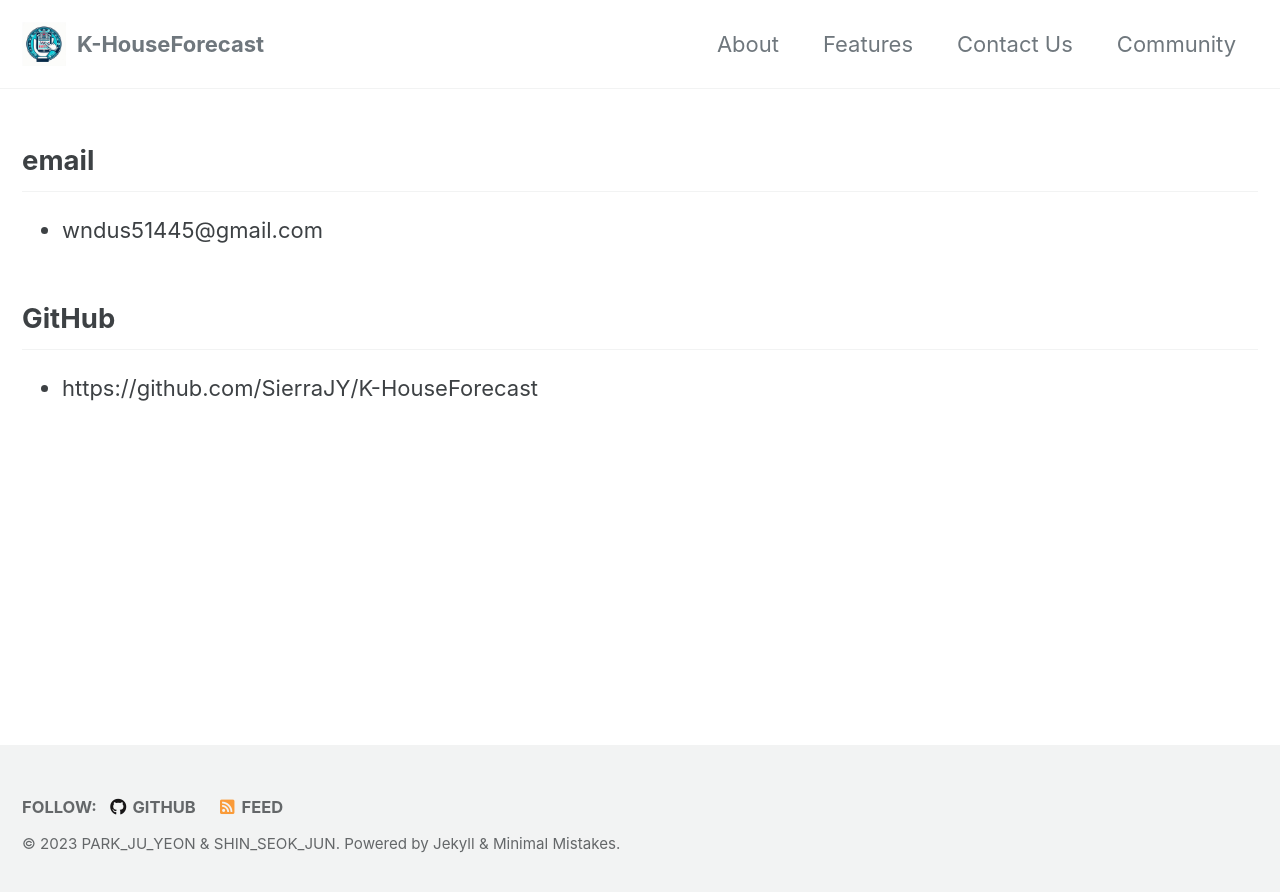
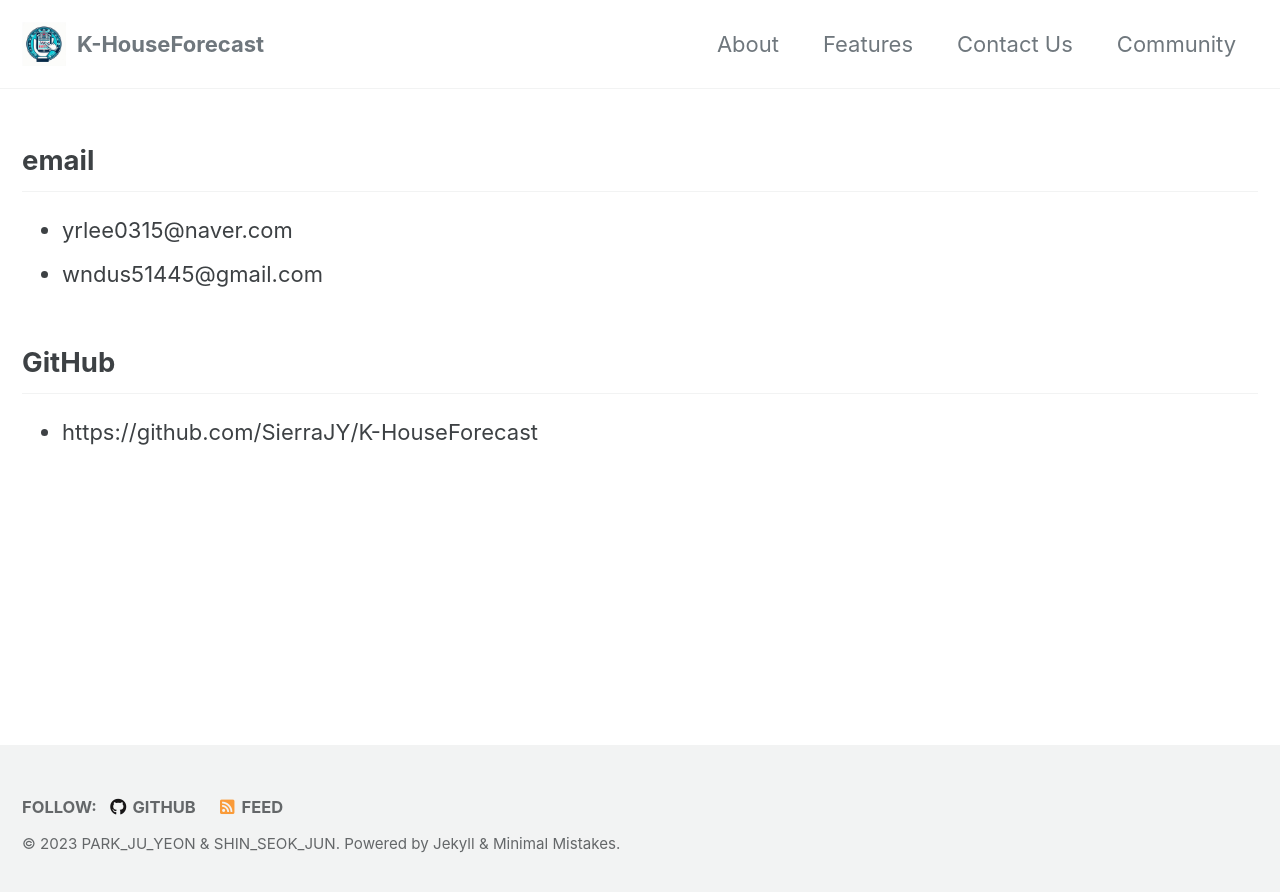
Before and after one commit to SierraJY/K-HouseForecast.github.io, a Jekyll site: the page built from _pages/contact.md, in a window 1280 px wide. Shown: the top 892 px of the page. Built offline with Jekyll 4.4.1, drawn with Linux system fonts in a browser that asks for light colours; cached includes are drawn as plain includes.

Commit message:
Update contact.md

```diff
--- a/_pages/contact.md
+++ b/_pages/contact.md
@@ -5,6 +5,7 @@ title: "Contact Us"
 ---
 
 ## email
+- yrlee0315@naver.com
 - wndus51445@gmail.com
 
 ## GitHub
```
